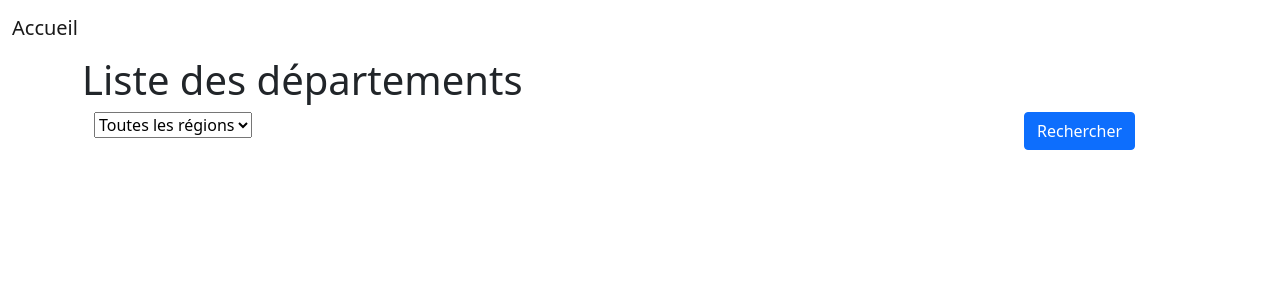
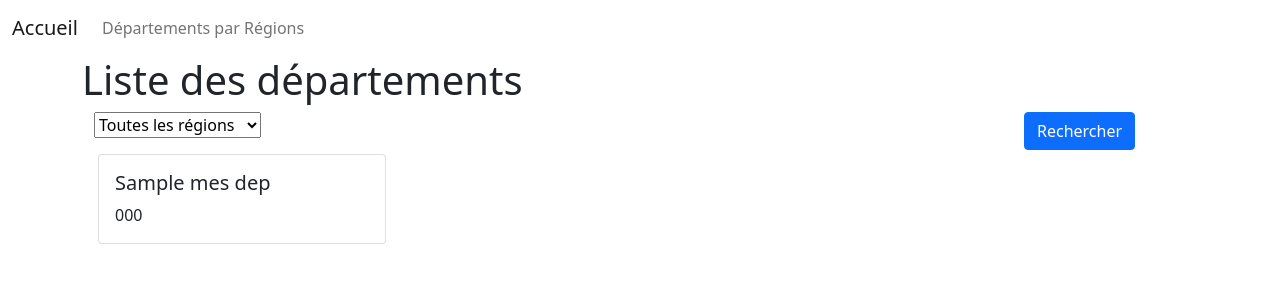
Before and after one commit to fabienDelorme33127/symfony_geo_api_gouv, a Symfony app: template templates/default/listeDepsParRegion.html.twig in a window 1280 px wide. Shown: the top 300 px of the page. Run offline with Twig, Linux system fonts and the light colour scheme; the template is opened without the code that fills it: most values are stand-ins (such as "Sample title", 1, 10 or a date in 2020); some libraries are stand-ins or nearby versions.

Commit message:
fin liste departements par region

```diff
--- a/src/Entity/Region.php
+++ b/src/Entity/Region.php
@@ -28,7 +28,7 @@ class Region
 
     public function getCode(): ?string
     {
-        return "n°" . $this->code;
+        return $this->code;
     }
 
     public function setCode(string $code): self
--- a/templates/default/index.html.twig
+++ b/templates/default/index.html.twig
@@ -13,7 +13,7 @@
             <div class="card" style="width: 18rem;">
                 <div class="card-body">
                     <h5 class="card-title">{{ region.nom }}</h5>
-                    <p class="card-text">{{ region.code }}</p>
+                    <p class="card-text">{{region.code}}</p>
                 </div>
             </div>
         </div>
--- a/templates/default/listeDepsParRegion.html.twig
+++ b/templates/default/listeDepsParRegion.html.twig
@@ -14,8 +14,8 @@
                         <select name="region" id="region">
                             <option value="toutes">Toutes les régions</option>
                             {% for maRegion in mesRegions %}
-{#                                 <option value="{{maRegion.code}}">{{maRegion.name}}</option>
- #}                            {% endfor %}
+                                <option value="{{maRegion.code}}"{% if app.request.get('region', maRegion.code) == maRegion.code %} selected {% endif %}>{{maRegion.nom}}</option>
+                            {% endfor %}
                         </select>
                     </div>
                 </div>
@@ -24,6 +24,22 @@
                 </div>
             </div>
         </form>
+
+
+        <div class="row">
+        {% for monDep in mesDeps %}
+
+            <div class="col-sm-4">
+                <div class="card" style="width: 18rem;">
+                    <div class="card-body">
+                        <h5 class="card-title">{{ monDep.nom }}</h5>
+                        <p class="card-text">{{ monDep.code }}</p>
+                    </div>
+                </div>
+            </div>
+
+        {% endfor %}
+        </div>
     </div>
 
 {% endblock %}
--- a/templates/menu/_menu.html.twig
+++ b/templates/menu/_menu.html.twig
@@ -7,8 +7,8 @@
         <div class="collapse navbar-collapse" id="navbarSupportedContent">
             <ul class="navbar-nav me-auto mb-2 mb-lg-0">
                 <li class="nav-item">
-{#                     <a class="nav-link {% if app.request.get('_route') == 'liste_articles' %}active{% endif %}" href="{{ path('liste_articles') }}">Accueil</a>
- #}                </li>
+                    <a class="nav-link {% if app.request.get('_route') == 'listeDepsParRegion' %}active{% endif %}" href="{{ path('listeDepsParRegion') }}">Départements par Régions</a>
+                </li>
             </ul>
         </div>
     </div>
```
Also changed, not shown: src/Controller/DefaultController.php (+16 -5 lines), 1 other file.
